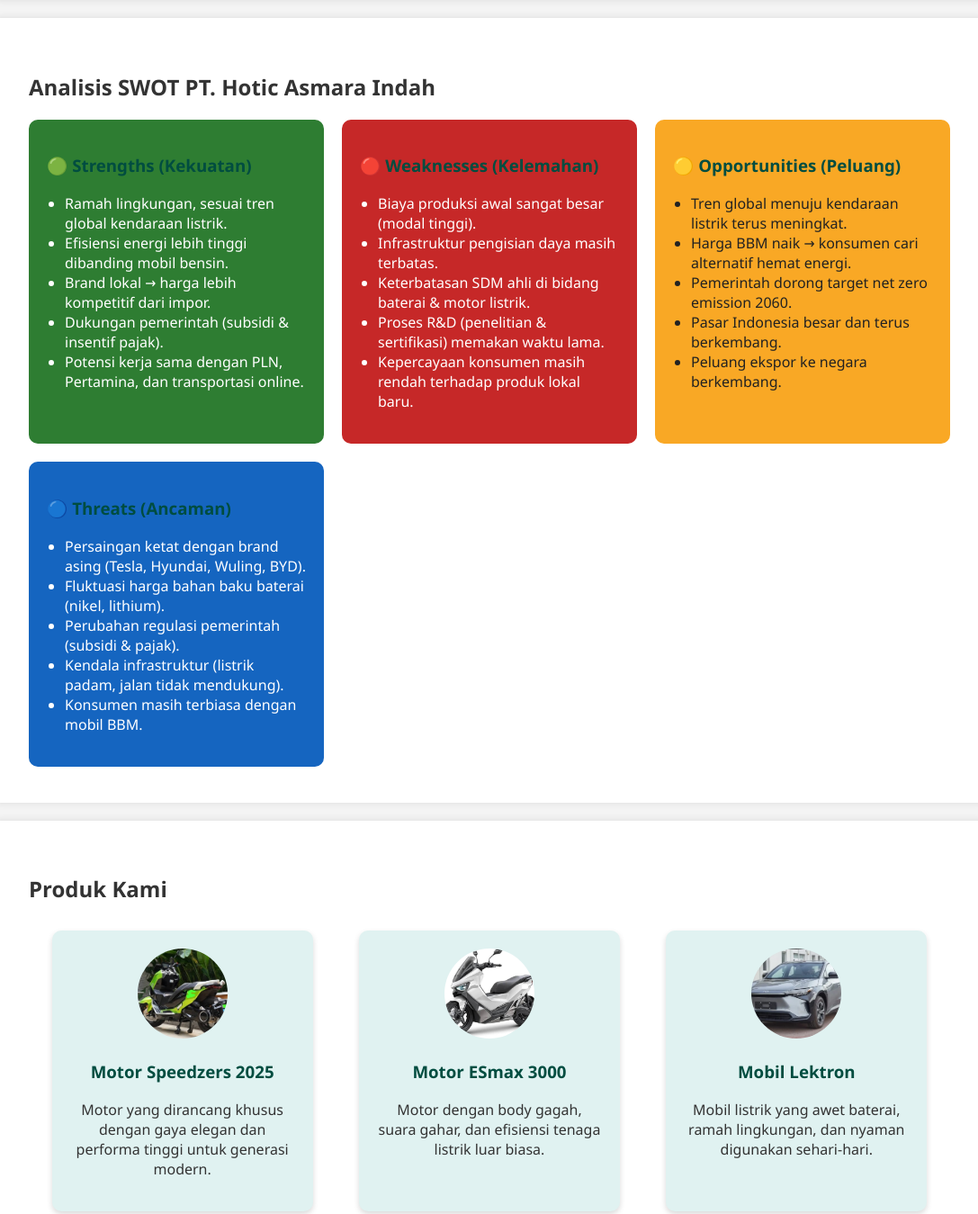
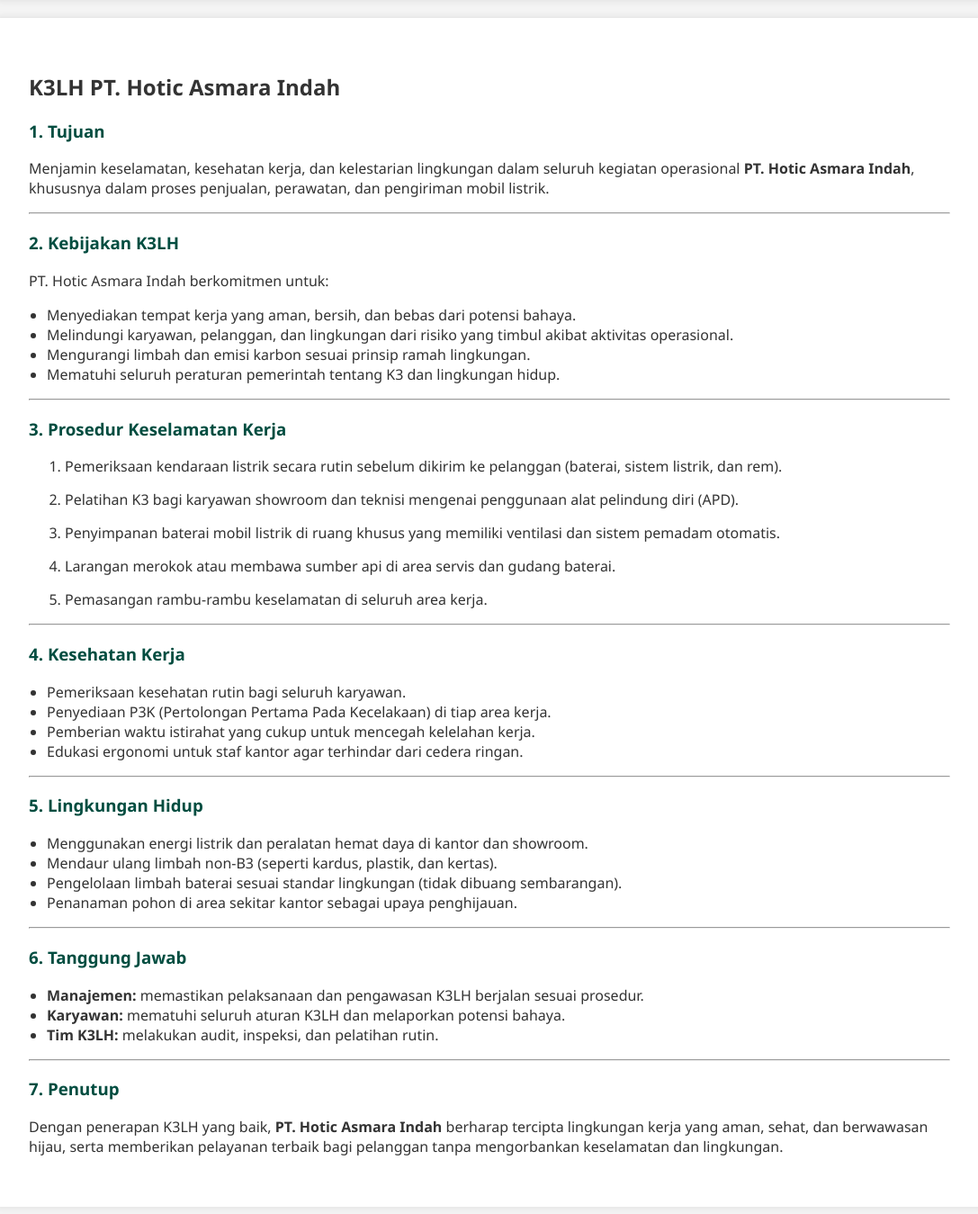
Before and after one commit to ChiyoOktavian/PT.HOTIC-ASMARA-INDAH, a plain HTML site: page index.html in a window 1280 px wide. Shown: the part 2580-3929 px from the top of the page at 90% size, without its empty margins (96-1183 px from the left). Drawn offline with Linux system fonts and the light colour scheme.

Commit message:
Update index.html

```diff
--- a/index.html
+++ b/index.html
@@ -231,6 +231,72 @@
     </ol>
 </section>
 
+    <section id="k3lh">
+    <h2>K3LH PT. Hotic Asmara Indah</h2>
+
+    <h3>1. Tujuan</h3>
+    <p>Menjamin keselamatan, kesehatan kerja, dan kelestarian lingkungan dalam seluruh kegiatan operasional
+       <strong>PT. Hotic Asmara Indah</strong>, khususnya dalam proses penjualan, perawatan, dan pengiriman mobil listrik.</p>
+
+    <hr>
+
+    <h3>2. Kebijakan K3LH</h3>
+    <p>PT. Hotic Asmara Indah berkomitmen untuk:</p>
+    <ul>
+        <li>Menyediakan tempat kerja yang aman, bersih, dan bebas dari potensi bahaya.</li>
+        <li>Melindungi karyawan, pelanggan, dan lingkungan dari risiko yang timbul akibat aktivitas operasional.</li>
+        <li>Mengurangi limbah dan emisi karbon sesuai prinsip ramah lingkungan.</li>
+        <li>Mematuhi seluruh peraturan pemerintah tentang K3 dan lingkungan hidup.</li>
+    </ul>
+
+    <hr>
+
+    <h3>3. Prosedur Keselamatan Kerja</h3>
+    <ol>
+        <li>Pemeriksaan kendaraan listrik secara rutin sebelum dikirim ke pelanggan (baterai, sistem listrik, dan rem).</li>
+        <li>Pelatihan K3 bagi karyawan showroom dan teknisi mengenai penggunaan alat pelindung diri (APD).</li>
+        <li>Penyimpanan baterai mobil listrik di ruang khusus yang memiliki ventilasi dan sistem pemadam otomatis.</li>
+        <li>Larangan merokok atau membawa sumber api di area servis dan gudang baterai.</li>
+        <li>Pemasangan rambu-rambu keselamatan di seluruh area kerja.</li>
+    </ol>
+
+    <hr>
+
+    <h3>4. Kesehatan Kerja</h3>
+    <ul>
+        <li>Pemeriksaan kesehatan rutin bagi seluruh karyawan.</li>
+        <li>Penyediaan P3K (Pertolongan Pertama Pada Kecelakaan) di tiap area kerja.</li>
+        <li>Pemberian waktu istirahat yang cukup untuk mencegah kelelahan kerja.</li>
+        <li>Edukasi ergonomi untuk staf kantor agar terhindar dari cedera ringan.</li>
+    </ul>
+
+    <hr>
+
+    <h3>5. Lingkungan Hidup</h3>
+    <ul>
+        <li>Menggunakan energi listrik dan peralatan hemat daya di kantor dan showroom.</li>
+        <li>Mendaur ulang limbah non-B3 (seperti kardus, plastik, dan kertas).</li>
+        <li>Pengelolaan limbah baterai sesuai standar lingkungan (tidak dibuang sembarangan).</li>
+        <li>Penanaman pohon di area sekitar kantor sebagai upaya penghijauan.</li>
+    </ul>
+
+    <hr>
+
+    <h3>6. Tanggung Jawab</h3>
+    <ul>
+        <li><strong>Manajemen:</strong> memastikan pelaksanaan dan pengawasan K3LH berjalan sesuai prosedur.</li>
+        <li><strong>Karyawan:</strong> mematuhi seluruh aturan K3LH dan melaporkan potensi bahaya.</li>
+        <li><strong>Tim K3LH:</strong> melakukan audit, inspeksi, dan pelatihan rutin.</li>
+    </ul>
+
+    <hr>
+
+    <h3>7. Penutup</h3>
+    <p>Dengan penerapan K3LH yang baik, <strong>PT. Hotic Asmara Indah</strong> berharap tercipta lingkungan kerja yang aman,
+       sehat, dan berwawasan hijau, serta memberikan pelayanan terbaik bagi pelanggan tanpa mengorbankan keselamatan dan lingkungan.</p>
+</section>
+
+
 <section id="swot">
     <h2>Analisis SWOT PT. Hotic Asmara Indah</h2>
     <div class="swot-container">
```
